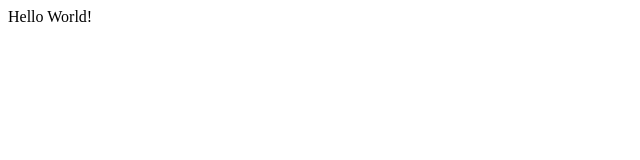
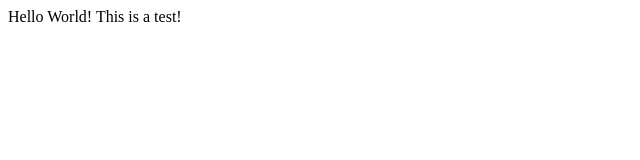
Before and after one commit to lcp002/lcp002.github.io, a plain HTML site: page index.html in a window 1280 px wide. Shown: the whole page, without its empty margins (0-640 px from the left). Drawn offline with Linux system fonts and the light colour scheme.

Commit message:
Update index.html

```diff
--- a/index.html
+++ b/index.html
@@ -5,5 +5,6 @@
   </head>
   <body>
     Hello World!
+    This is a test!
   </body>
 </html>
```
